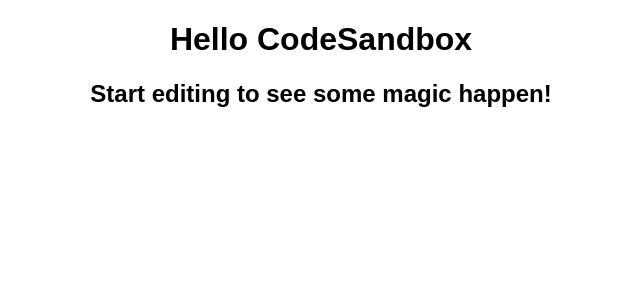
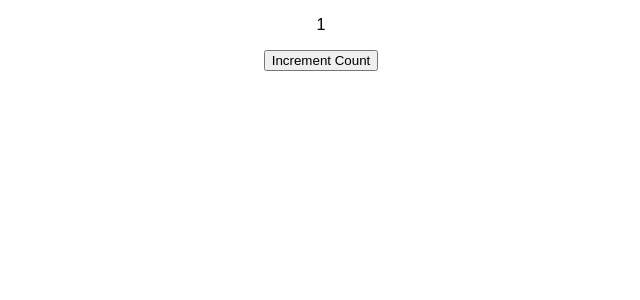
Before and after one commit to Ronak-Mutha/Practicing-React-Hooks, a React (Create React App) app: page / in a window 1280 px wide. Shown: the top 300 px of the page, without its empty margins (319-959 px from the left). Built offline with nearby package versions, Linux system fonts and the light colour scheme.

Commit message:
Added fizzbuzz logic

```diff
--- a/src/App.js
+++ b/src/App.js
@@ -1,10 +1,28 @@
 import "./styles.css";
+import { useState, useEffect } from 'react';
 
 export default function App() {
+
+  const [ count, setCount ] = useState(1);
+  const [ color, setColor ] = useState('black');
+
+  useEffect(() => {
+    count % 15 === 0 ?
+      setColor('yellow') :
+    count % 5 === 0 ?
+    setColor('green') :
+    count % 3 === 0 ?
+    setColor('red') :
+    setColor('black');
+  }, [count, color]);
+
+  function fizzBuzz() {
+    setCount(count + 1);
+  }
   return (
     <div className="App">
-      <h1>Hello CodeSandbox</h1>
-      <h2>Start editing to see some magic happen!</h2>
-    </div>
+      <p style={{color}}>{count}</p>
+      <button onClick={fizzBuzz}>Increment Count </button>
+   </div>
   );
 }
```
